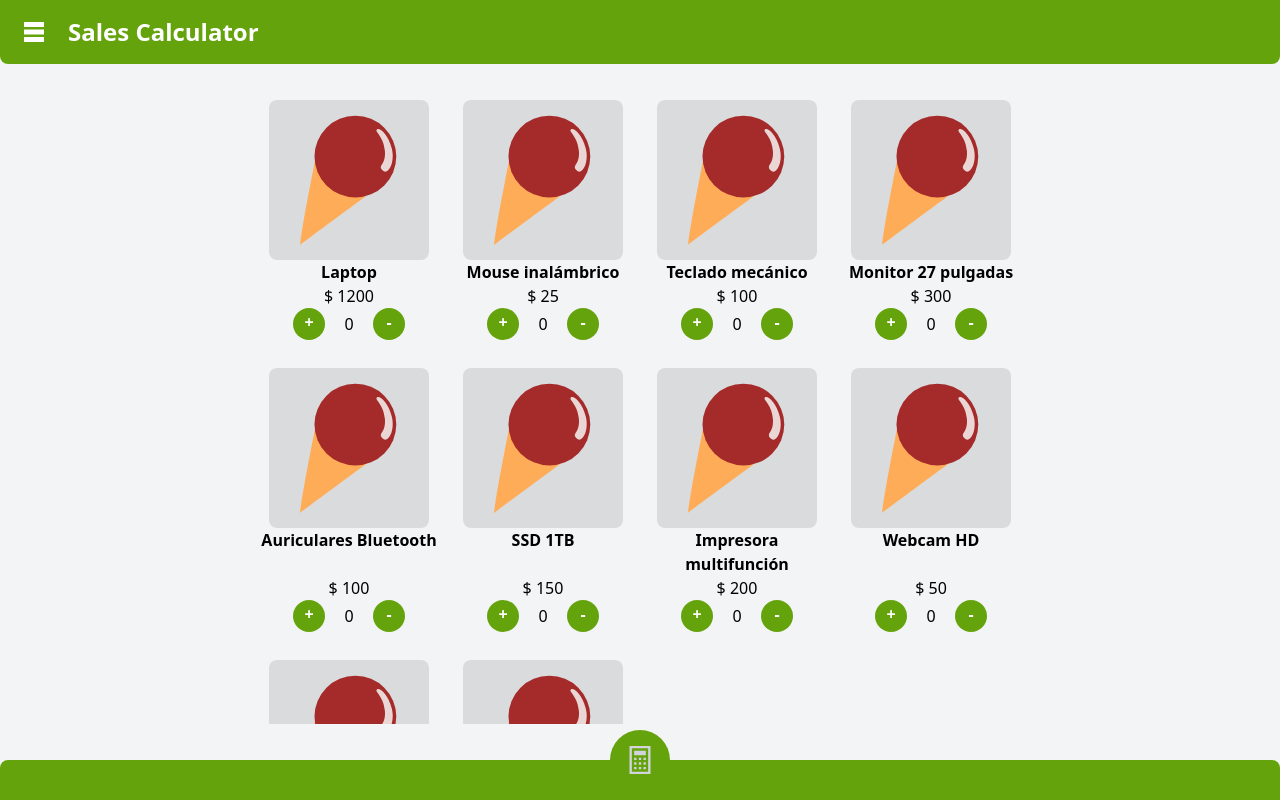
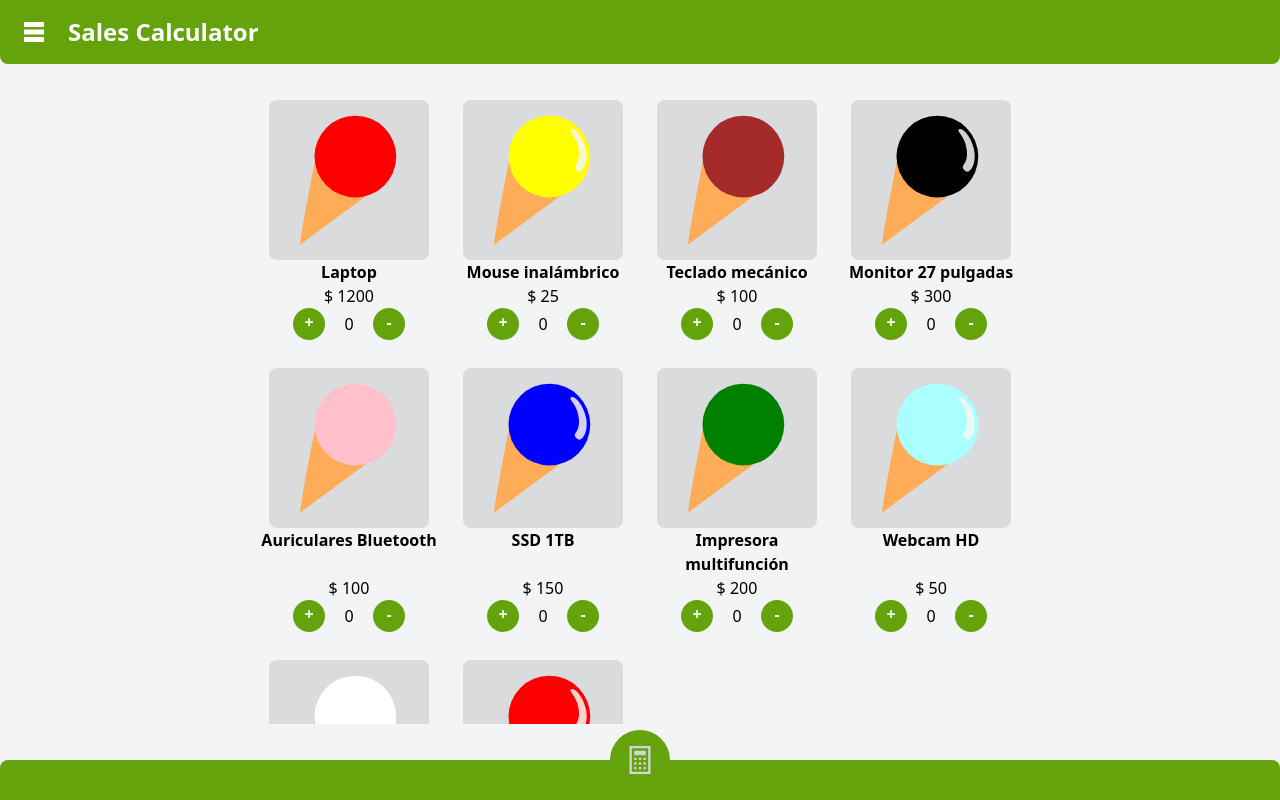
Before and after one commit to AlexRubenPumari/react-product-calculator, a React (Vite) app: page / in a window 1280 px wide. Built offline with nearby package versions, Linux system fonts and the light colour scheme.

Commit message:
Add: images in the context of products

```diff
--- a/src/modules/_products/_index/components/CardProduct.jsx
+++ b/src/modules/_products/_index/components/CardProduct.jsx
@@ -3,7 +3,7 @@ import { ProductsContext } from '../../contexts/products'
 import ProductImage from '../../components/ProductImage'
 import Counter from './Counter'
 
-export default function CardProduct({ className, id, name, price, count }) {
+export default function CardProduct({ className, id, name, img, price, count }) {
   const { products, increaseProductCount, decreaseProductCount } =
    useContext(ProductsContext)
   const cardClassName = `flex flex-col items-center${
@@ -13,7 +13,7 @@ export default function CardProduct({ className, id, name, price, count }) {
     <div className={cardClassName}>
       <ProductImage
         className='size-40'
-        styles={{ hasShine: true, iceCreamColor: 'brown' }}
+        styles={img}
       />
       <h3 className='flex-grow font-bold text-center'>{name}</h3>
       <span>{`$ ${price}`}</span>
--- a/src/modules/_products/_index/components/ListOfProducts.jsx
+++ b/src/modules/_products/_index/components/ListOfProducts.jsx
@@ -27,10 +27,11 @@ function WithoutProducts () {
 }
 
 function Products ({ products }) {
-  return products.map(({ id, name, price, count }) => (
+  return products.map(({ id, name, price, count, img }) => (
     <CardProduct
       key={id}
       id={id}
+      img={img}
       className='basis-44 flex-grow'
       name={name}
       price={price}
--- a/src/modules/_products/mooks/products.json
+++ b/src/modules/_products/mooks/products.json
@@ -3,60 +3,100 @@
     "id": 1,
     "name": "Laptop",
     "price": 1200,
-    "count": 0
+    "count": 0,
+    "img": {
+      "hasShine": false,
+      "iceCreamColor": "red"
+    }
   },
   {
     "id": 2,
     "name": "Mouse inalámbrico",
     "price": 25,
-    "count": 0
+    "count": 0,
+    "img": {
+      "hasShine": true,
+      "iceCreamColor": "yellow"
+    }
   },
   {
     "id": 3,
     "name": "Teclado mecánico",
     "price": 100,
-    "count": 0
+    "count": 0,
+    "img": {
+      "hasShine": false,
+      "iceCreamColor": "brown"
+    }
   },
   {
     "id": 4,
     "name": "Monitor 27 pulgadas",
     "price": 300,
-    "count": 0
+    "count": 0,
+    "img": {
+      "hasShine": true,
+      "iceCreamColor": "black"
+    }
   },
   {
     "id": 5,
     "name": "Auriculares Bluetooth",
     "price": 100,
-    "count": 0
+    "count": 0,
+    "img": {
+      "hasShine": false,
+      "iceCreamColor": "pink"
+    }
   },
   {
     "id": 6,
     "name": "SSD 1TB",
     "price": 150,
-    "count": 0
+    "count": 0,
+    "img": {
+      "hasShine": true,
+      "iceCreamColor": "blue"
+    }
   },
   {
     "id": 7,
     "name": "Impresora multifunción",
     "price": 200,
-    "count": 0
+    "count": 0,
+    "img": {
+      "hasShine": false,
+      "iceCreamColor": "green"
+    }
   },
   {
     "id": 8,
     "name": "Webcam HD",
     "price": 50,
-    "count": 0
+    "count": 0,
+    "img": {
+      "hasShine": true,
+      "iceCreamColor": "#aff"
+    }
   },
   {
     "id": 9,
     "name": "Parlantes estéreo",
     "price": 50,
-    "count": 0
+    "count": 0,
+    "img": {
+      "hasShine": false,
+      "iceCreamColor": "#fff"
+    }
   },
   {
     "id": 10,
     "name": "Silla de oficina",
     "price": 250,
-    "count": 0
+    "count": 0,
+    "img": {
+      "hasShine": true,
+      "iceCreamColor": "red"
+    }
   }
 ]
```
